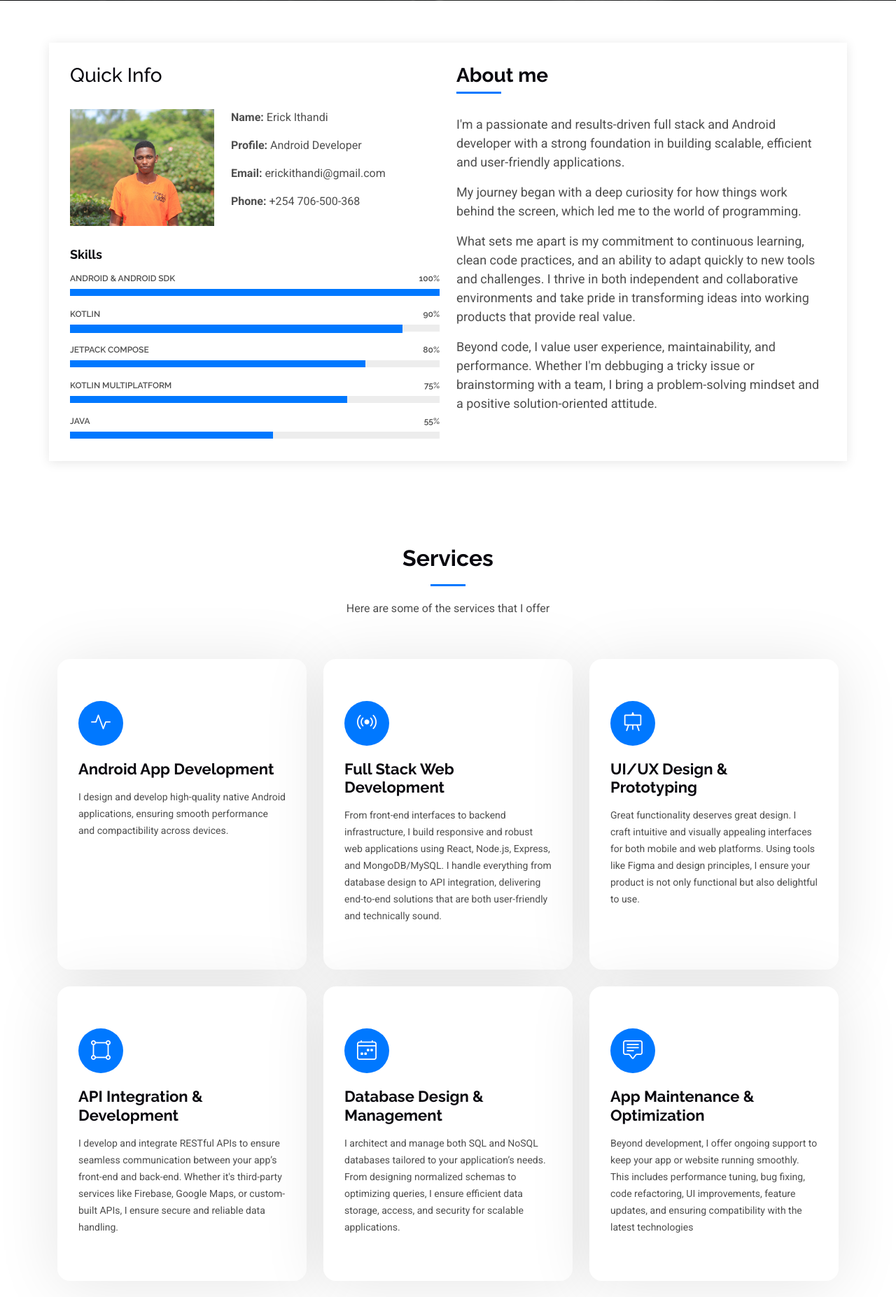
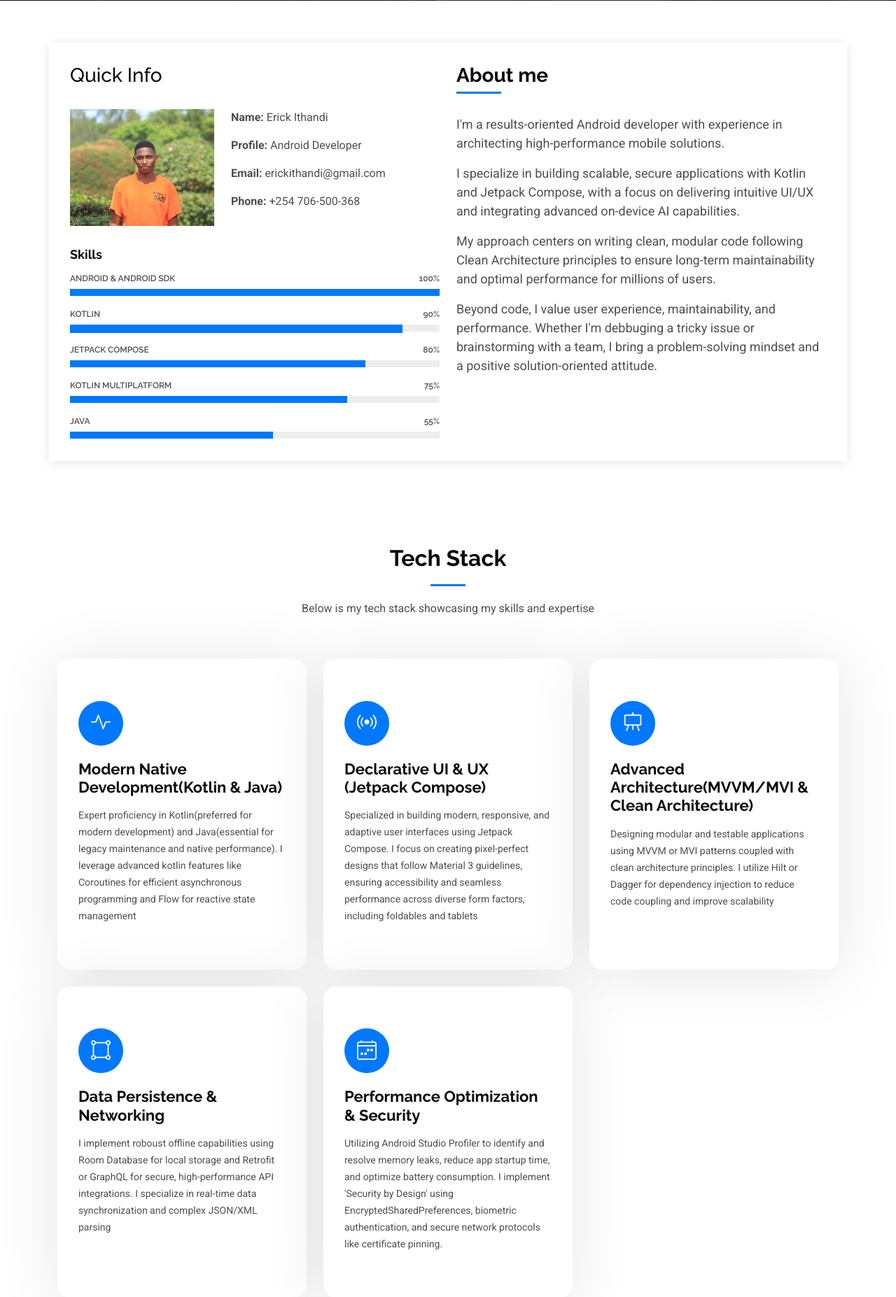
Before and after one commit to Erick-Kariuki/Portfolio, a Django app: page / in a window 1280 px wide. Shown: the part 800-2654 px from the top of the page at 70% size. Run offline with Django 5.2, Linux system fonts and the light colour scheme; some libraries are stand-ins or nearby versions.

Commit message:
Update the services section to Tech stack

```diff
--- a/Portfolio/templates/index.html
+++ b/Portfolio/templates/index.html
@@ -175,18 +175,15 @@
             <div class="about-me">
               <h4>About me</h4>
               <p>
-                I'm a passionate and results-driven full stack and Android developer with a strong foundation
-                in building scalable, efficient and user-friendly applications.
+                I'm a results-oriented Android developer with experience in architecting high-performance mobile solutions.
               </p>
               <p>
-                My journey began with a deep curiosity for how things work behind the screen,
-                which led me to the world of programming.
+                I specialize in building scalable, secure applications with Kotlin and Jetpack Compose, with a focus
+                on delivering intuitive UI/UX and integrating advanced on-device AI capabilities.
               </p>
               <p>
-                What sets me apart is my commitment to continuous learning, clean code practices, and
-                an ability to adapt quickly to new tools and challenges. I thrive in both independent and
-                collaborative environments and take pride in transforming ideas into working products
-                that provide real value.
+                My approach centers on writing clean, modular code following Clean Architecture principles to ensure
+                long-term maintainability and optimal performance for millions of users.
               </p>
               <p>
                 Beyond code, I value user experience, maintainability, and performance. Whether I'm
@@ -290,8 +287,8 @@
 
       <!-- Section Title -->
       <div class="container section-title" data-aos="fade-up">
-        <h2>Services</h2>
-        <p>Here are some of the services that I offer</p>
+        <h2>Tech Stack</h2>
+        <p>Below is my tech stack showcasing my skills and expertise</p>
       </div><!-- End Section Title -->
 
       <div class="container">
@@ -304,10 +301,11 @@
                 <i class="bi bi-activity"></i>
               </div>
               <a href="#" class="stretched-link">
-                <h3>Android App Development</h3>
+                <h3>Modern Native Development(Kotlin & Java)</h3>
               </a>
-              <p>I design and develop high-quality native Android applications, ensuring smooth performance and
-              compactibility across devices.</p>
+              <p>Expert proficiency in Kotlin(preferred for modern development) and Java(essential for legacy maintenance
+              and native performance). I leverage advanced kotlin features like Coroutines for efficient asynchronous
+              programming and Flow for reactive state management</p>
             </div>
           </div><!-- End Service Item -->
 
@@ -317,10 +315,11 @@
                 <i class="bi bi-broadcast"></i>
               </div>
               <a href="#" class="stretched-link">
-                <h3>Full Stack Web Development</h3>
+                <h3>Declarative UI & UX (Jetpack Compose)</h3>
               </a>
-              <p>From front-end interfaces to backend infrastructure, I build responsive and robust web applications using React, Node.js, Express, and MongoDB/MySQL. I handle everything from database design to API integration,
-                delivering end-to-end solutions that are both user-friendly and technically sound.</p>
+              <p>Specialized in building modern, responsive, and adaptive user interfaces using Jetpack Compose.
+              I focus on creating pixel-perfect designs that follow Material 3 guidelines, ensuring accessibility and seamless
+              performance across diverse form factors, including foldables and tablets</p>
             </div>
           </div><!-- End Service Item -->
 
@@ -330,10 +329,10 @@
                 <i class="bi bi-easel"></i>
               </div>
               <a href="#" class="stretched-link">
-                <h3>UI/UX Design & Prototyping</h3>
+                <h3>Advanced Architecture(MVVM/MVI & Clean Architecture)</h3>
               </a>
-              <p>Great functionality deserves great design. I craft intuitive and visually appealing interfaces for both mobile and web platforms. Using tools like Figma and design principles,
-                I ensure your product is not only functional but also delightful to use.</p>
+              <p>Designing modular and testable applications using MVVM or MVI patterns coupled with clean architecture
+               principles. I utilize Hilt or Dagger for dependency injection to reduce code coupling and improve scalability</p>
             </div>
           </div><!-- End Service Item -->
 
@@ -343,10 +342,11 @@
                 <i class="bi bi-bounding-box-circles"></i>
               </div>
               <a href="#" class="stretched-link">
-                <h3>API Integration & Development</h3>
+                <h3>Data Persistence & Networking</h3>
               </a>
-              <p>I develop and integrate RESTful APIs to ensure seamless communication between your app’s front-end and back-end. Whether it's third-party services like Firebase,
-                Google Maps, or custom-built APIs, I ensure secure and reliable data handling.</p>
+              <p>I implement roboust offline capabilities using Room Database for local storage and Retrofit or GraphQL
+              for secure, high-performance API integrations. I specialize in real-time data synchronization and complex
+              JSON/XML parsing</p>
               <a href="#" class="stretched-link"></a>
             </div>
           </div><!-- End Service Item -->
@@ -357,27 +357,44 @@
                 <i class="bi bi-calendar4-week"></i>
               </div>
               <a href="#" class="stretched-link">
-                <h3>Database Design & Management</h3>
+                <h3>Performance Optimization & Security</h3>
               </a>
-              <p>I architect and manage both SQL and NoSQL databases tailored to your application’s needs. From designing normalized schemas to optimizing queries, I ensure efficient data storage,
-                access, and security for scalable applications.</p>
+              <p>Utilizing Android Studio Profiler to identify and resolve memory leaks, reduce app startup time,
+              and optimize battery consumption. I implement 'Security by Design' using EncryptedSharedPreferences,
+              biometric authentication, and secure network protocols like certificate pinning.</p>
               <a href="#" class="stretched-link"></a>
             </div>
           </div><!-- End Service Item -->
 
-          <div class="col-lg-4 col-md-6" data-aos="fade-up" data-aos-delay="600">
-            <div class="service-item position-relative">
-              <div class="icon">
-                <i class="bi bi-chat-square-text"></i>
-              </div>
-              <a href="#" class="stretched-link">
-                <h3>App Maintenance & Optimization</h3>
-              </a>
-              <p>Beyond development, I offer ongoing support to keep your app or website running smoothly. This includes performance tuning, bug fixing, code refactoring, UI improvements,
-                feature updates, and ensuring compatibility with the latest technologies</p>
-              <a href="#" class="stretched-link"></a>
-            </div>
-          </div><!-- End Service Item -->
+<!--          <div class="col-lg-4 col-md-6" data-aos="fade-up" data-aos-delay="600">-->
+<!--            <div class="service-item position-relative">-->
+<!--              <div class="icon">-->
+<!--                <i class="bi bi-chat-square-text"></i>-->
+<!--              </div>-->
+<!--              <a href="#" class="stretched-link">-->
+<!--                <h3>Emerging Tech: On-Device AI & IoT</h3>-->
+<!--              </a>-->
+<!--              <p>Integrating AI/ML models for on-device processing(image recognition, NLP) using TensorFlow or ML Kit-->
+<!--              to ensure user privacy and offline functionality. Experienced in connecting apps to IoT devices and-->
+<!--              wearables via Bluetooth lE and MQTT.</p>-->
+<!--              <a href="#" class="stretched-link"></a>-->
+<!--            </div>-->
+<!--          </div>&lt;!&ndash; End Service Item &ndash;&gt;-->
+
+
+<!--          <div class="col-lg-4 col-md-6" data-aos="fade-up" data-aos-delay="600">-->
+<!--            <div class="service-item position-relative">-->
+<!--              <div class="icon">-->
+<!--                <i class="bi bi-chat-square-text"></i>-->
+<!--              </div>-->
+<!--              <a href="#" class="stretched-link">-->
+<!--                <h3>Testing & DevOps(CI/CD)</h3>-->
+<!--              </a>-->
+<!--              <p>Commited to high quality code through automated testing with JUnit, Mockito, and Espresso. -->
+<!--              I streamline deployment using Git-based version control and CI/CD pipelines for automated builds and releases.</p>-->
+<!--              <a href="#" class="stretched-link"></a>-->
+<!--            </div>-->
+<!--          </div>&lt;!&ndash; End Service Item &ndash;&gt;-->
 
         </div>
 
@@ -470,7 +487,7 @@
                 breeding records, and herd tracking(number of animals in the farm and their categories).
                 These records help in better decision-making in order to increase yields.</p>
                 <a href="{% static 'assets/img/portfolio/app-2.jpg' %}"  title="App 1" data-gallery="portfolio-gallery-app" class="glightbox preview-link"><i class="bi bi-zoom-in"></i></a>
-                <a href="{% url 'mydairyfarm' %}" title="More Details" class="details-link"><i class="bi bi-link-45deg"></i></a>
+<!--                <a href="{% url 'mydairyfarm' %}" title="More Details" class="details-link"><i class="bi bi-link-45deg"></i></a>-->
               </div>
             </div><!-- End Portfolio Item -->
 
@@ -481,7 +498,7 @@
                 <p>A simple weather mobile application that keeps you informed about coditions including
                 temperature, rain, snow, and wind.</p>
                 <a href="{% static 'assets/img/portfolio/app-1.jpg' %}"  title="App 1" data-gallery="portfolio-gallery-app" class="glightbox preview-link"><i class="bi bi-zoom-in"></i></a>
-                <a href="{% url 'weatherapp' %}" title="More Details" class="details-link"><i class="bi bi-link-45deg"></i></a>
+<!--                <a href="{% url 'weatherapp' %}" title="More Details" class="details-link"><i class="bi bi-link-45deg"></i></a>-->
               </div>
             </div><!-- End Portfolio Item -->
 
@@ -493,7 +510,7 @@
                 <p>A detailed learning platform that is designed to keep students
                   engaged in their studies during their holiday periods.</p>
                 <a href="{% static 'assets/img/portfolio/book-1.jpg' %}"  title="App 1" data-gallery="portfolio-gallery-app" class="glightbox preview-link"><i class="bi bi-zoom-in"></i></a>
-                <a href="portfolio-details.html" title="More Details" class="details-link"><i class="bi bi-link-45deg"></i></a>
+<!--                <a href="portfolio-details.html" title="More Details" class="details-link"><i class="bi bi-link-45deg"></i></a>-->
               </div>
             </div><!-- End Portfolio Item -->
 
@@ -504,7 +521,7 @@
                 <p>An application that helps to monitor one's health by monitoring parameters
                   such as temperature, Bpm Blood sugar level.</p>
                 <a href="{% static 'assets/img/portfolio/book-2.jpg' %}"  title="App 1" data-gallery="portfolio-gallery-app" class="glightbox preview-link"><i class="bi bi-zoom-in"></i></a>
-                <a href="{% url 'iothealthsystem' %}" title="More Details" class="details-link"><i class="bi bi-link-45deg"></i></a>
+<!--                <a href="{% url 'iothealthsystem' %}" title="More Details" class="details-link"><i class="bi bi-link-45deg"></i></a>-->
               </div>
             </div><!-- End Portfolio Item -->
 
```
